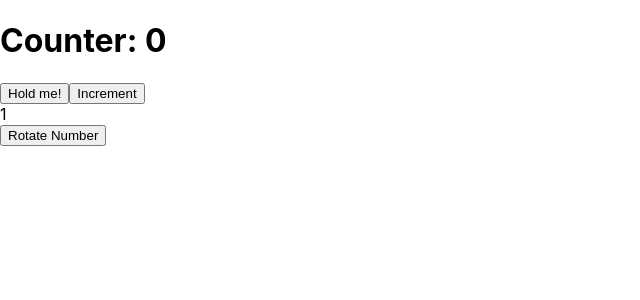
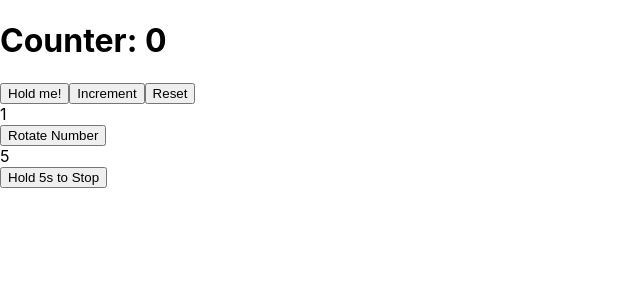
Before and after one commit to David-Kohn64/BUSIM_Dev_TestApp, a React (Create React App) app in the folder client/: page / in a window 1280 px wide. Shown: the top 300 px of the page, without its empty margins (0-640 px from the left). Built offline with nearby package versions, Linux system fonts and the light colour scheme; no server answers.

Commit message:
reset and increment every 1000 ms done

```diff
--- a/client/src/App.js
+++ b/client/src/App.js
@@ -5,6 +5,11 @@ function App() {
   const [counter, setCounter] = useState(0)
   const numbers = [1, 2, 3, 10, 20, 30, -999]
   const [displayIndex, setDisplayIndex] = useState(0)
+
+  // Group 2, 2 constants
+  const [display2Val, incrementDisplay2] = useState(0)
+  const intervalRef = useRef(null)
+  const holdTimeoutRef = useRef(null)
 
   useEffect(() => {
   wsRef.current = new WebSocket('ws://localhost:3001')
@@ -14,13 +19,39 @@ function App() {
 
   }, [])
 
+  // Increments every 1000 ms
+  useEffect(() => {
+  intervalRef.current = setInterval(() => {
+    incrementDisplay2(c => c + 1)
+  }, 1000)
+  return () => clearInterval(intervalRef.current)
+  }, [])
+
+  // When button is held, 5s timer starts
+  const holdStop = () => {
+    holdTimeoutRef.current = setTimeout(() => {
+      clearInterval(intervalRef.current)
+      intervalRef.current = null
+      console.log("Stopped auto increment")
+    }, 5000)
+  }
+
+  // Reset when button is released
+  const holdRelease = () => {
+    clearTimeout(holdTimeoutRef.current)
+  }
+
   return (
   <div>
     <h1>Counter: {counter}</h1>
     <button onMouseDown={() => wsRef.current.send('start')} onMouseUp={() => wsRef.current.send('stop')}>Hold me!</button>
     <button onClick={() => wsRef.current.send('up') || setCounter(c => c + 1)}>Increment</button>
+    <button onClick={() => wsRef.current.send('reset') || setCounter(0)}>Reset</button>
     <div id="display">{numbers[displayIndex]}</div>
     <button onClick={() => setDisplayIndex((prev) => (prev + 1) % numbers.length)}>Rotate Number</button>
+
+    <div id = "display2">{display2Val}</div>
+    <button onMouseDown={holdStop} onMouseUp={holdRelease}>Hold 5s to Stop</button>
   </div>
   )
 }
```
Also changed, not shown: 1 other file (tests, documents, lock files or other folders).
